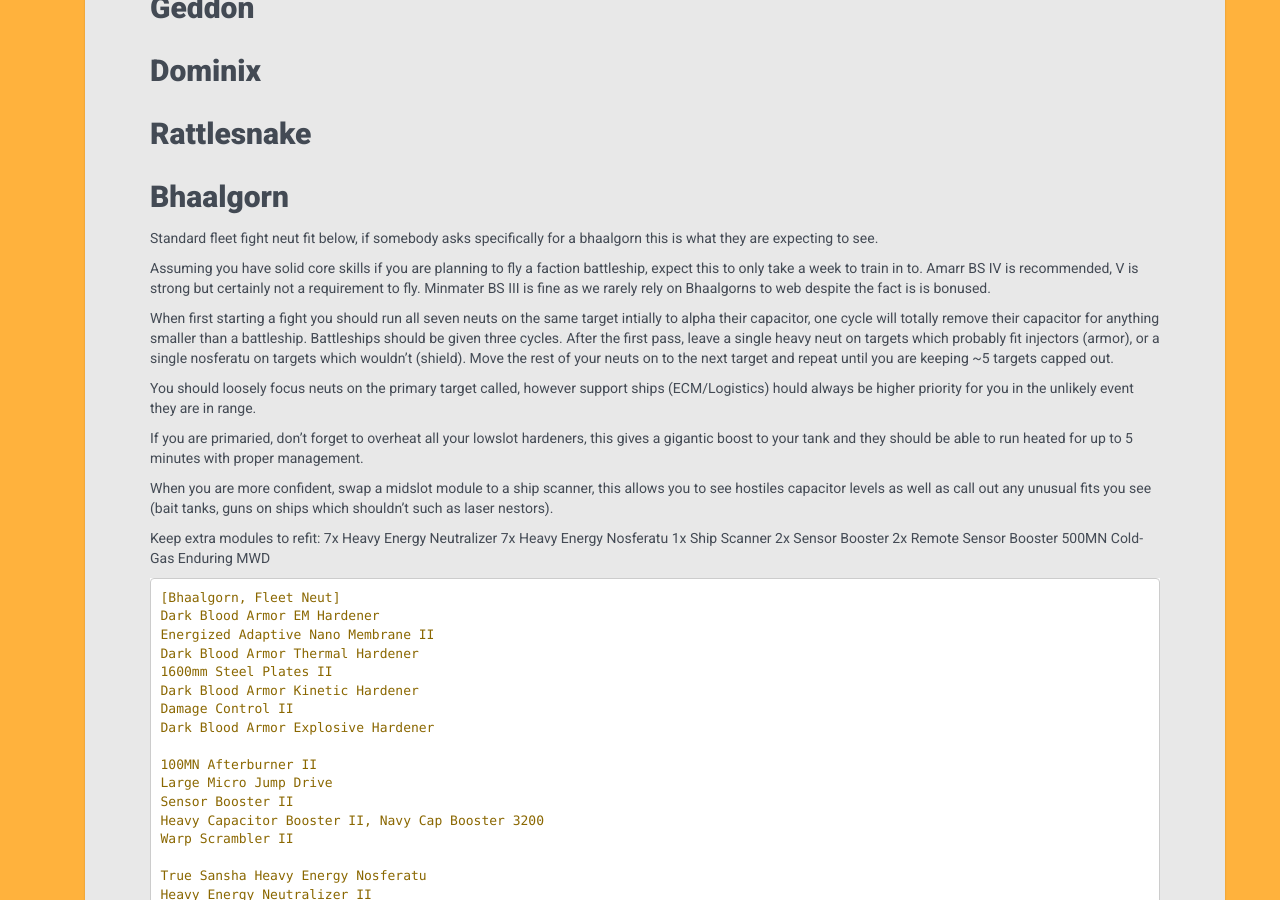
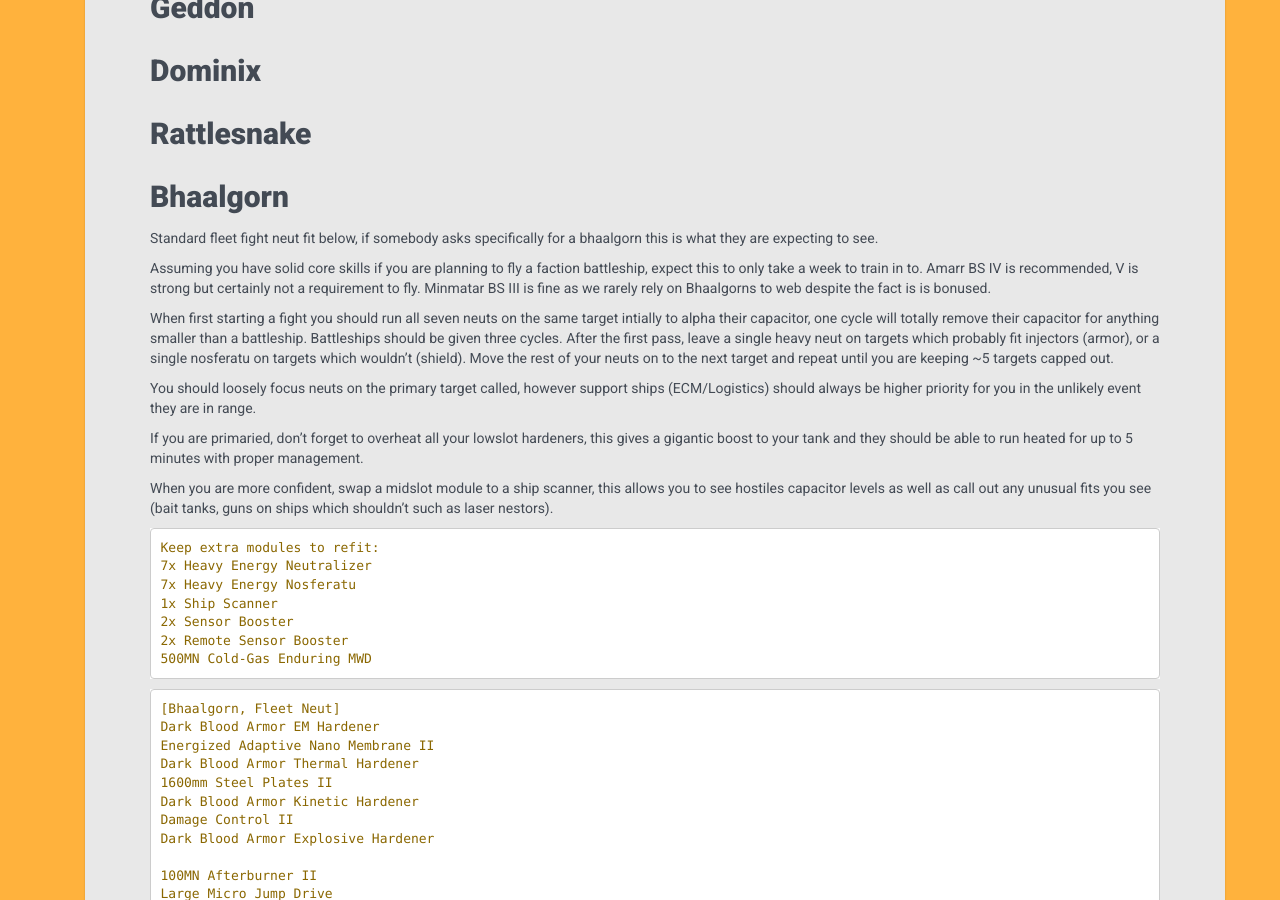
Before and after one commit to all-out/guides, a Jekyll site: the page built from _guides/fittings.md, in a window 1280 px wide and 900 px high, scrolled down 2193 px. Built offline with Jekyll 4.4.1, drawn with Linux system fonts in a browser that asks for light colours.

Commit message:
Update fittings.md

````diff
--- a/_guides/fittings.md
+++ b/_guides/fittings.md
@@ -119,16 +119,17 @@
 
 Standard fleet fight neut fit below, if somebody asks specifically for a bhaalgorn this is what they are expecting to see.
 
-Assuming you have solid core skills if you are planning to fly a faction battleship, expect this to only take a week to train in to. Amarr BS IV is recommended, V is strong but certainly not a requirement to fly. Minmater BS III is fine as we rarely rely on Bhaalgorns to web despite the fact is is bonused.
+Assuming you have solid core skills if you are planning to fly a faction battleship, expect this to only take a week to train in to. Amarr BS IV is recommended, V is strong but certainly not a requirement to fly. Minmatar BS III is fine as we rarely rely on Bhaalgorns to web despite the fact is is bonused.
 
 When first starting a fight you should run all seven neuts on the same target intially to alpha their capacitor, one cycle will totally remove their capacitor for anything smaller than a battleship. Battleships should be given three cycles. After the first pass, leave a single heavy neut on targets which probably fit injectors (armor), or a single nosferatu on targets which wouldn't (shield). Move the rest of your neuts on to the next target and repeat until you are keeping ~5 targets capped out.
 
-You should loosely focus neuts on the primary target called, however support ships (ECM/Logistics) hould always be higher priority for you in the unlikely event they are in range.
+You should loosely focus neuts on the primary target called, however support ships (ECM/Logistics) should always be higher priority for you in the unlikely event they are in range.
 
 If you are primaried, don't forget to overheat all your lowslot hardeners, this gives a gigantic boost to your tank and they should be able to run heated for up to 5 minutes with proper management.
 
 When you are more confident, swap a midslot module to a ship scanner, this allows you to see hostiles capacitor levels as well as call out any unusual fits you see (bait tanks, guns on ships which shouldn't such as laser nestors).
 
+```
 Keep extra modules to refit:
 7x Heavy Energy Neutralizer
 7x Heavy Energy Nosferatu
@@ -136,6 +137,7 @@
 2x Sensor Booster
 2x Remote Sensor Booster
 500MN Cold-Gas Enduring MWD
+```
 
 ```
 [Bhaalgorn, Fleet Neut]
````
